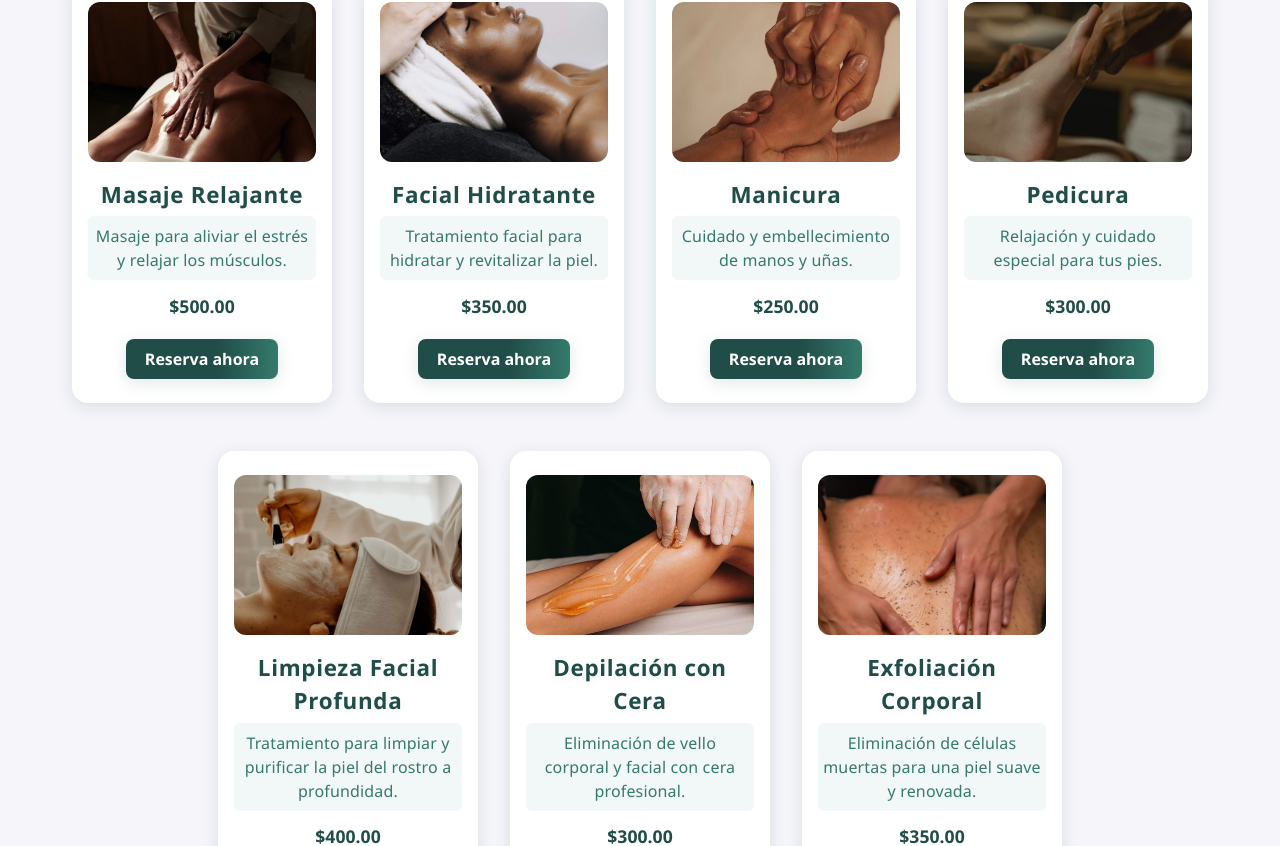
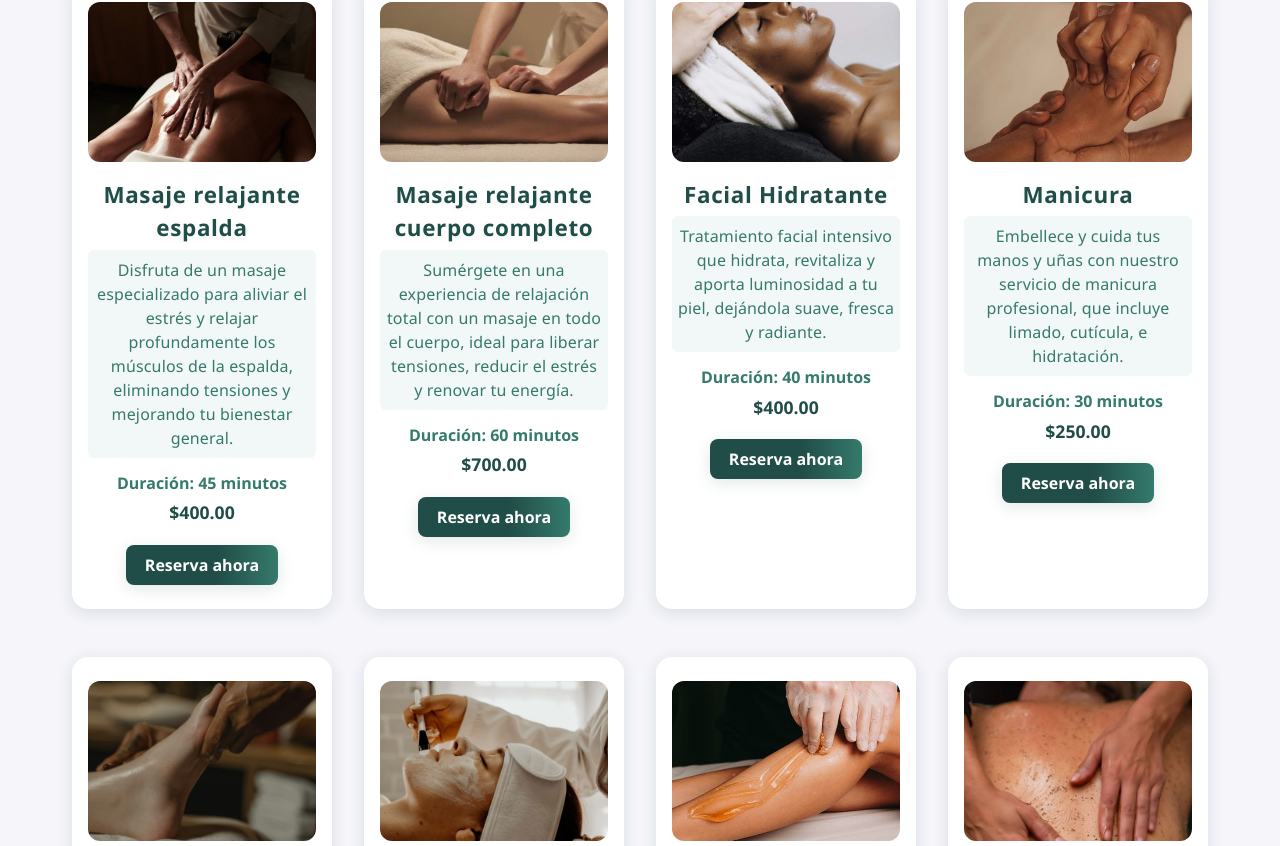
Before and after one commit to UP220891/chapa-spa, a Next.js app in the folder proyecto/frontend/: page /servicio in a window 1280 px wide. Shown: the part 297-1143 px from the top of the page. Built offline with nearby package versions, Linux system fonts and the light colour scheme.

Commit message:
unas pequeñas mejoras lol

```diff
--- a/proyecto/frontend/src/app/servicio/ServicioList.tsx
+++ b/proyecto/frontend/src/app/servicio/ServicioList.tsx
@@ -1,11 +1,11 @@
 import React from 'react';
 import styles from '../../styles/ServicioList.module.css';
-
 
 interface Servicio {
   id: number;
   nombre: string;
   descripcion: string;
+  duracion: string;
   precio: number;
   imagen: string;
 }
@@ -22,6 +22,7 @@ const ServicioList: React.FC<ServicioListProps> = ({ servicios }) => {
           <img src={servicio.imagen} alt={servicio.nombre} className={styles.servicioImage} />
           <h3 className={styles.servicioNombre}>{servicio.nombre}</h3>
           <p className={styles.servicioDescripcion}>{servicio.descripcion}</p>
+          <p className={styles.servicioDuracion}><b>Duración:</b> {servicio.duracion}</p> {/* <-- Agrega esta línea */}
           <p className={styles.servicioPrecio}>${servicio.precio.toFixed(2)}</p>
           <button className={styles.reservaBtn}>Reserva ahora</button>
         </div>
--- a/proyecto/frontend/src/app/servicio/page.tsx
+++ b/proyecto/frontend/src/app/servicio/page.tsx
@@ -9,54 +9,68 @@ import styles from '../../styles/ServicioList.module.css';
 const servicios = [
     {
         id: 1,
-        nombre: 'Masaje Relajante',
-        descripcion: 'Masaje para aliviar el estrés y relajar los músculos.',
-        precio: 500,
+        nombre: 'Masaje relajante espalda',
+        descripcion: 'Disfruta de un masaje especializado para aliviar el estrés y relajar profundamente los músculos de la espalda, eliminando tensiones y mejorando tu bienestar general.',
+        duracion: '45 minutos',
+        precio: 400,
         imagen: '/images/masajerelajante.jpg'
     },
     {
         id: 2,
+        nombre: 'Masaje relajante cuerpo completo',
+        descripcion: 'Sumérgete en una experiencia de relajación total con un masaje en todo el cuerpo, ideal para liberar tensiones, reducir el estrés y renovar tu energía.',
+        duracion: '60 minutos',
+        precio: 700,
+        imagen: '/images/masajecuerpo.jpg'
+    },
+    {
+        id: 3,
         nombre: 'Facial Hidratante',
-        descripcion: 'Tratamiento facial para hidratar y revitalizar la piel.',
-        precio: 350,
+        descripcion: 'Tratamiento facial intensivo que hidrata, revitaliza y aporta luminosidad a tu piel, dejándola suave, fresca y radiante.',
+        duracion: '40 minutos',
+        precio: 400,
         imagen: '/images/facial.jpg'
     },
     {
-        id: 3,
+        id: 4,
         nombre: 'Manicura',
-        descripcion: 'Cuidado y embellecimiento de manos y uñas.',
+        descripcion: 'Embellece y cuida tus manos y uñas con nuestro servicio de manicura profesional, que incluye limado, cutícula, e hidratación.',
+        duracion: '30 minutos',
         precio: 250,
         imagen: '/images/spamanos.jpg'
     },
     {
-        id: 4,
+        id: 5,
         nombre: 'Pedicura',
-        descripcion: 'Relajación y cuidado especial para tus pies.',
+        descripcion: 'Relaja tus pies y dales el cuidado que merecen con una pedicura completa: exfoliación e hidratación.',
+        duracion: '40 minutos',
         precio: 300,
         imagen: '/images/spapies.jpg'
     },
     {
-    id: 5,
+        id: 6,
         nombre: 'Limpieza Facial Profunda',
-    descripcion: 'Tratamiento para limpiar y purificar la piel del rostro a profundidad.',
-    precio: 400,
+        descripcion: 'Limpieza facial profesional que elimina impurezas, puntos negros y células muertas, dejando tu piel limpia, suave y renovada.',
+        duracion: '50 minutos',
+        precio: 500,
         imagen: '/images/limpfacialprof.jpg'
     },
     {
-    id: 6,
-    nombre: 'Depilación con Cera',
-    descripcion: 'Eliminación de vello corporal y facial con cera profesional.',
-    precio: 300,
+        id: 7,
+        nombre: 'Paquete depilación (piernas, brazos, axilas y área de bikini)',
+        descripcion: 'Paquete completo de depilación con cera profesional para piernas, brazos, axilas y área de bikini. Piel suave y libre de vello por más tiempo.',
+        duracion: '80 minutos',
+        precio: 800,
         imagen: '/images/depilación.jpg'
     },
     {
-    id: 7,
+        id: 8,
         nombre: 'Exfoliación Corporal',
-    descripcion: 'Eliminación de células muertas para una piel suave y renovada.',
-    precio: 350,
+        descripcion: 'Elimina las células muertas y renueva tu piel con una exfoliación corporal que deja tu cuerpo suave, luminoso y revitalizado.',
+        duracion: '35 minutos',
+        precio: 400,
         imagen: '/images/exfcorporal.jpg'
     },
-    // Agrega más servicios según lo que ofrezca tu spa
 ];
 
 const Page = () => {
--- a/proyecto/frontend/src/styles/ServicioList.module.css
+++ b/proyecto/frontend/src/styles/ServicioList.module.css
@@ -97,3 +97,10 @@
   transform: scale(1.04);
   box-shadow: 0 8px 24px rgba(32,77,71,0.18);
 }
+
+.servicioDuracion {
+  color: #357a6c;
+  font-size: 1rem;
+  font-weight: 600;
+  margin-bottom: 0.3rem;
+}
```
Also changed, not shown: proyecto/frontend/public/images/masajecuerpo.jpg (added). Lines whose indentation alone changed are shown as unchanged.
